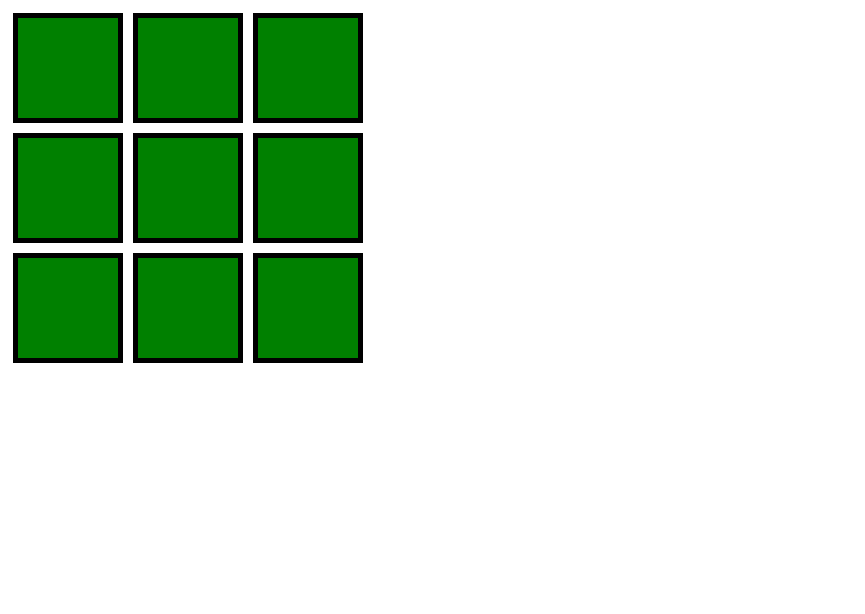
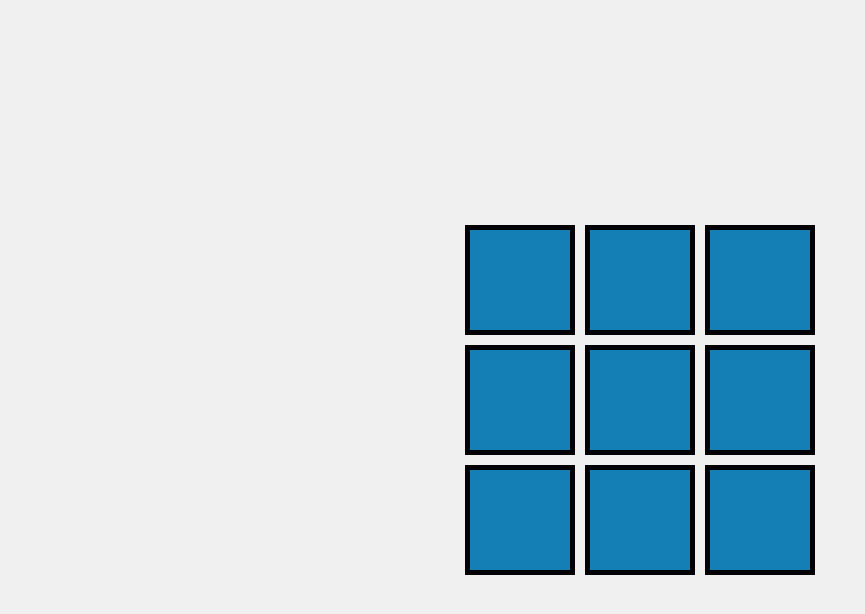
Before and after one commit to MatthewDeLeon-ops/tictactoeFrontEnd, a React (Create React App) app in the folder my-app/: page / in a window 1280 px wide. Shown: the top 614 px of the page, without its empty margins (0-865 px from the left). Built offline with nearby package versions, Linux system fonts and the light colour scheme.

Commit message:
functional version

```diff
--- a/my-app/src/components/cellComponent.tsx
+++ b/my-app/src/components/cellComponent.tsx
@@ -1,32 +1,16 @@
 /*
-Build a single component right now.
-
-Return a div, with 9 Squareren divs inside it. Each Square being a square.
-
-Give the Squareren or “squares” some height and width, and a border. and boom you have your board
+Add onclick add text to the Square highlighted
 */
 //!  React, component names must start with a capital letter
 
-import React, { ReactNode, CSSProperties } from 'react'
+import React, { ReactNode } from 'react'
 import '../components/cellsStyle.css'
 interface squareBlocks {
   children: ReactNode
 }
 
 const TilesComponent: React.FC<squareBlocks> = ({ children }) => {
-  const squareStyle: CSSProperties = {
-    width: '100px',
-    height: '100px',
-    backgroundColor: 'green', // Add the green background color here
-    margin: '5px',
-    display: 'inline-block',
-    textAlign: 'center',
-    lineHeight: '100px',
-    color: 'black',
-    border: '5px solid black',
-  }
-
-  return <div style={squareStyle}>{children}</div>
+  return <div className="tiles">{children}</div>
 }
 
 interface RowProps {
@@ -45,7 +29,7 @@ const RowComponent: React.FC<RowProps> = ({ children }) => {
 
 const Layout = () => {
   return (
-    <div>
+    <div className="board">
       <RowComponent>
         <TilesComponent> </TilesComponent>
         <TilesComponent> </TilesComponent>
--- a/my-app/src/components/cellsStyle.css
+++ b/my-app/src/components/cellsStyle.css
@@ -1,6 +1,68 @@
-/* MyComponent.css */
-.my-component {
-	color: blue;
-	font-size: 16px;
-	/* Add more styles as needed */
-  }
+/* Global styles for the entire website */
+body {
+	background-color: #f0f0f0;
+	/* Set the overall background color */
+	font-family: 'Arial', sans-serif;
+	/* Choose an appropriate font */
+}
+
+/* Grid container styling */
+.grid-container {
+	margin: 20px;
+}
+
+/* Row styling within the grid */
+.grid-row {
+	display: flex;
+}
+
+/* Tiles component styling */
+.tiles {
+	width: 100px;
+	height: 100px;
+	background-color: rgb(19, 127, 181);
+	/* Set the background color for tiles */
+	margin: 5px;
+	display: inline-block;
+	text-align: center;
+	line-height: 100px;
+	border: 5px solid rgb(2, 2, 6);
+}
+
+.board {
+	width: auto;
+	/* Adjust the width and height as needed */
+	height: auto;
+	/* Add a border for visibility */
+	position: absolute;
+	/* Position the board relative to the container */
+	top: 50%;
+	/* Center the board vertically */
+	left: 50%;
+	/* Center the board horizontally */
+	transform: translate(-50%, -50%);
+	/* Center the board precisely */
+}
+
+.board-container {
+	position: relative;
+}
+
+/* Optional: Add styling for hover effect or other interactions */
+.tiles:hover {
+	background-color: rgb(201, 219, 36);
+	/* Adjust hover background color as needed */
+	cursor: pointer;
+}
+
+/* Row component styling */
+.row {
+	clear: both;
+	display: flex;
+}
+
+/* Optional: Add styling for hover effect or other interactions for rows */
+.row:hover {
+	background-color: #ddd;
+	/* Adjust hover background color as needed */
+}
--- a/my-app/src/components/gridComponent.tsx
+++ b/my-app/src/components/gridComponent.tsx
@@ -1,4 +1,5 @@
 import React from 'react'
+import '../components/cellsStyle.css'
 
 class Grid extends React.Component {
   render() {
```
